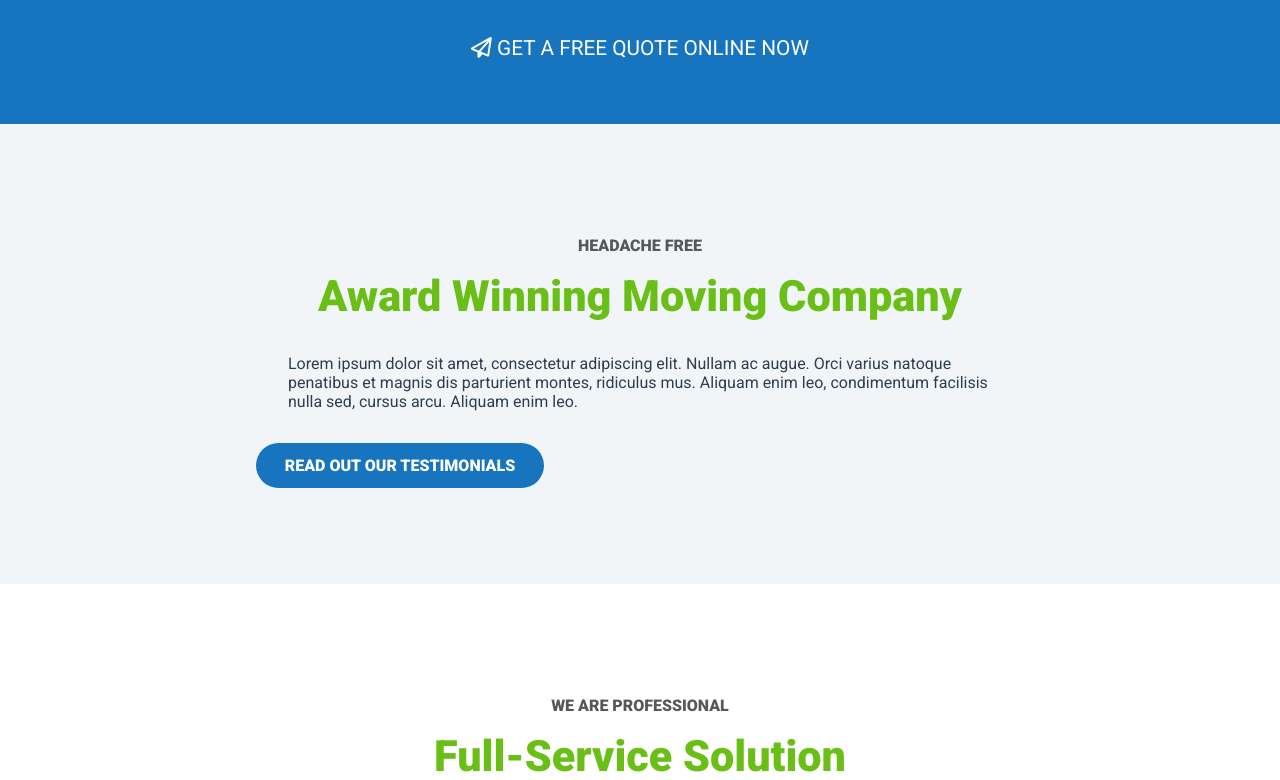
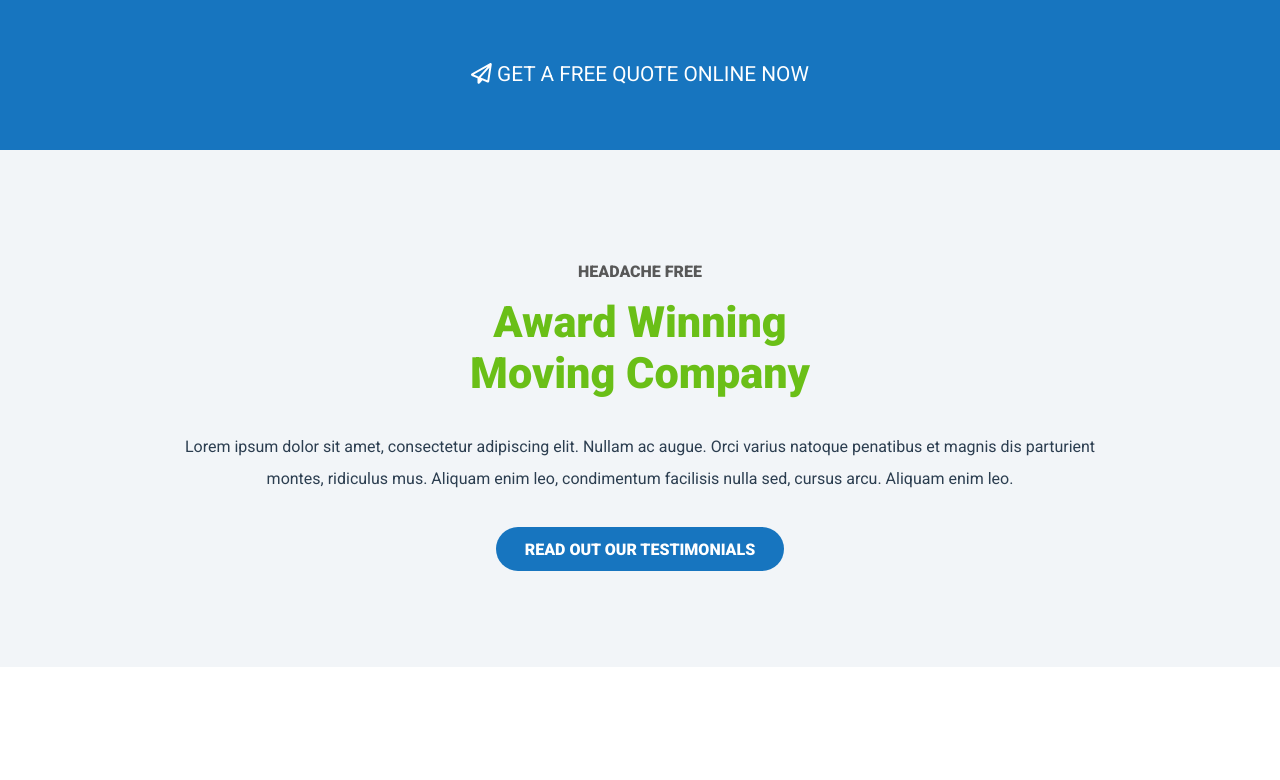
Before and after one commit to Hugocod/proj-html-vuejs, a Vue app: page / in a window 1280 px wide. Shown: the part 655-1435 px from the top of the page. Built offline with nearby package versions, Linux system fonts and the light colour scheme.

Commit message:
styling fix

```diff
--- a/src/App.vue
+++ b/src/App.vue
@@ -40,5 +40,10 @@ body {
     margin: 0;
     padding: 0;
     box-sizing: border-box;
+    /*  pointer-events: none; */
+}
+
+p {
+    line-height: 2rem !important;
 }
 </style>
--- a/src/components/primary/CtaSection.vue
+++ b/src/components/primary/CtaSection.vue
@@ -26,13 +26,15 @@ export default {
 .container {
     background-image: url("../../../public/images/avada-movers-request-quote-background.jpg");
     border-bottom: 15px solid $color-green-vivid;
+    background-size: cover;
+    text-align: center;
     .wrapper {
         @include wrapper-size;
         padding: 6rem 0rem;
-        width: 60%;
+        width: 80%;
 
         p {
-            padding: 2rem;
+            padding: 2rem 0;
         }
     }
 }
--- a/src/components/primary/InfoSectionAward.vue
+++ b/src/components/primary/InfoSectionAward.vue
@@ -1,7 +1,8 @@
 <template>
     <div class="container">
         <div class="wrapper">
-            <text-block :classVariant="1" subtitle="HEADACHE FREE" title="Award Winning Moving Company" />
+            <text-block :classVariant="1" subtitle="HEADACHE FREE" title="Award Winning" />
+            <text-block :classVariant="4" title="Moving Company" />
             <p>
                 Lorem ipsum dolor sit amet, consectetur adipiscing elit. Nullam ac augue. Orci varius natoque penatibus et magnis dis parturient
                 montes, ridiculus mus. Aliquam enim leo, condimentum facilisis nulla sed, cursus arcu. Aliquam enim leo.
@@ -24,11 +25,12 @@ export default {
 @import "../../scss/_resources.scss";
 
 .container {
+    text-align: center;
     background-color: $color-gray-light;
     .wrapper {
         @include wrapper-size;
         padding: 6rem 0rem;
-        width: 60%;
+        width: 80%;
 
         p {
             padding: 2rem;
--- a/src/components/primary/InfoSectionMoving.vue
+++ b/src/components/primary/InfoSectionMoving.vue
@@ -31,6 +31,7 @@ export default {
     background-image: url("https://avada.theme-fusion.com/movers/wp-content/uploads/sites/108/2018/06/avada-movers-movewithease-background-new.jpg");
     background-size: cover;
     padding: 7rem 0;
+    text-align: center;
 
     .wrapper {
         @include wrapper-size;
--- a/src/components/secondary/BtnMono.vue
+++ b/src/components/secondary/BtnMono.vue
@@ -13,5 +13,6 @@ export default {
 @import "../../scss/_resources.scss";
 button {
     @include btn-primary;
+    text-align: center;
 }
 </style>
```
